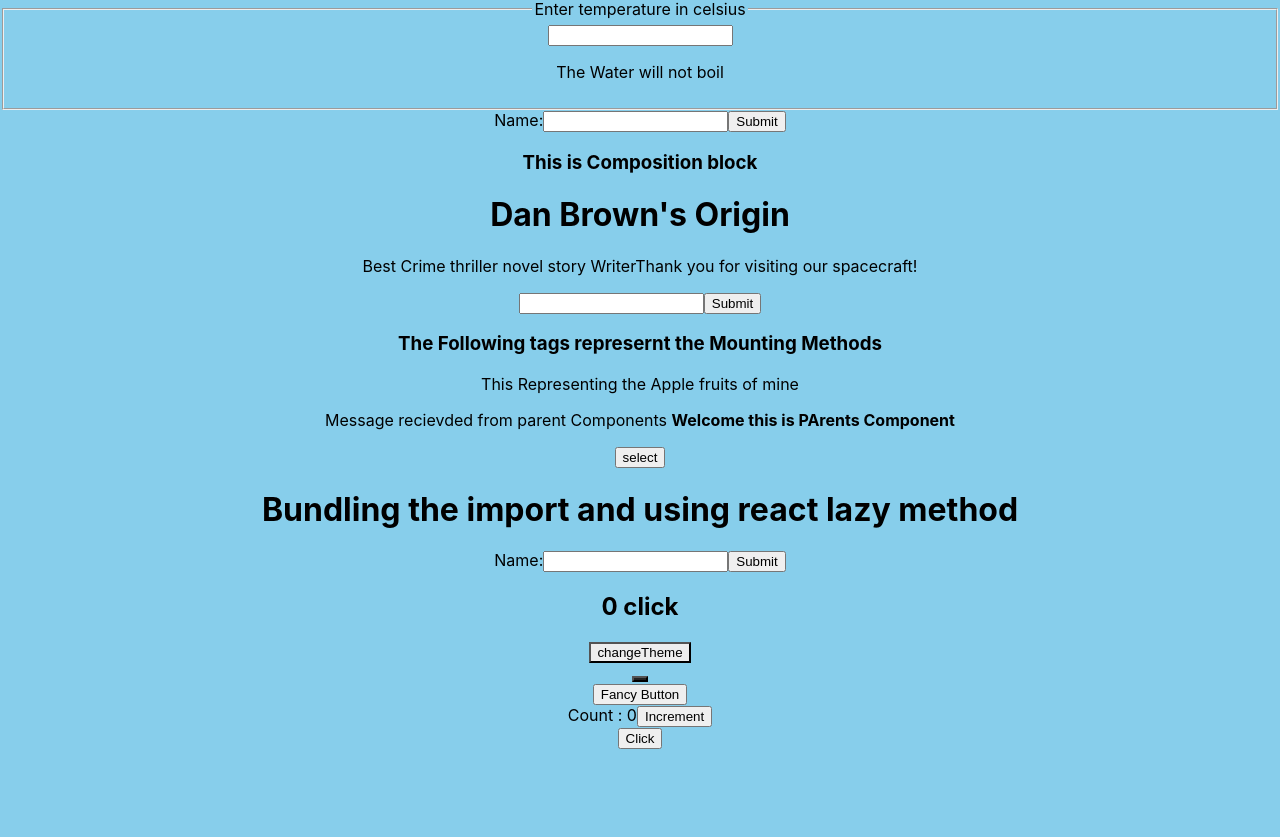
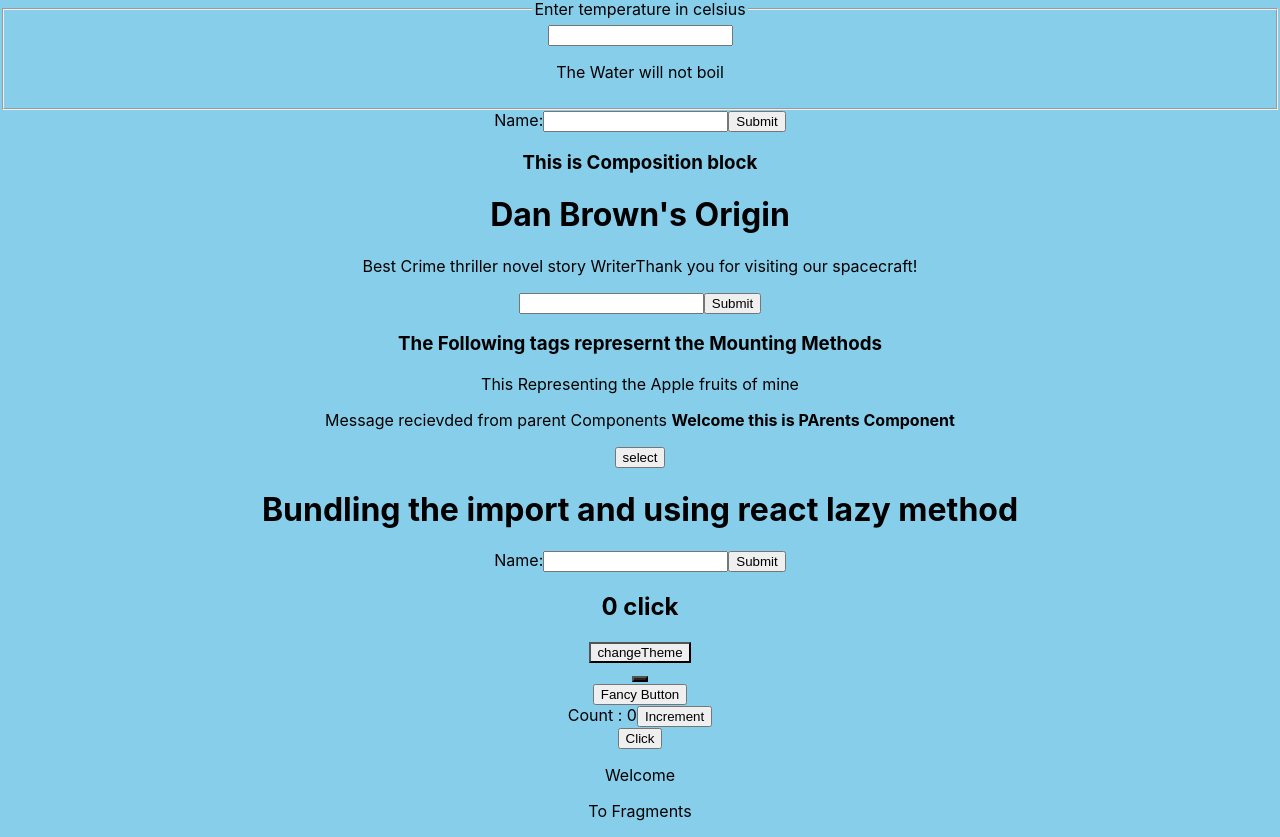
Before and after one commit to Mdhamza77/React, a React (Create React App) app: page / in a window 1280 px wide. Shown: the part 354-1191 px from the top of the page. Before the commit the page ends 1103 px from the top, so only its background shows below. Built offline with nearby package versions, Linux system fonts and the light colour scheme.

Commit message:
Uses of Fragments and Short Syntax

```diff
--- a/src/App.js
+++ b/src/App.js
@@ -12,6 +12,7 @@
 import DynamicContext from './Dynamic-context';
 import FancyButton from './FancyButton';
 import Reff from './Reff';
+import Fragment from './Fragment';
 function App() {
 
   return (
@@ -35,6 +36,8 @@
          <DynamicContext/>
          <FancyButton/>
          <Reff/>
+         <Fragment/>
+
 
 
 
--- /dev/null
+++ b/src/Fragment.js
@@ -0,0 +1,17 @@
+import React, { Component } from 'react';
+
+class Fragment extends Component {
+    render() {
+        return (
+            //<div> In order for the elements to be rendered it should be valid
+            <>
+                <p>Welcome</p>
+                <p>To Fragments</p>
+            </>
+
+            //</div>   Also we can use Short Symta
+        );
+    }
+}
+
+export default Fragment;
--- a/src/Reff.js
+++ b/src/Reff.js
@@ -1,5 +1,6 @@
 import React, { Component } from 'react';
 import Counter from './Counter';
+
 class Reff extends Component {
     constructor(props){
         super(props);
```
